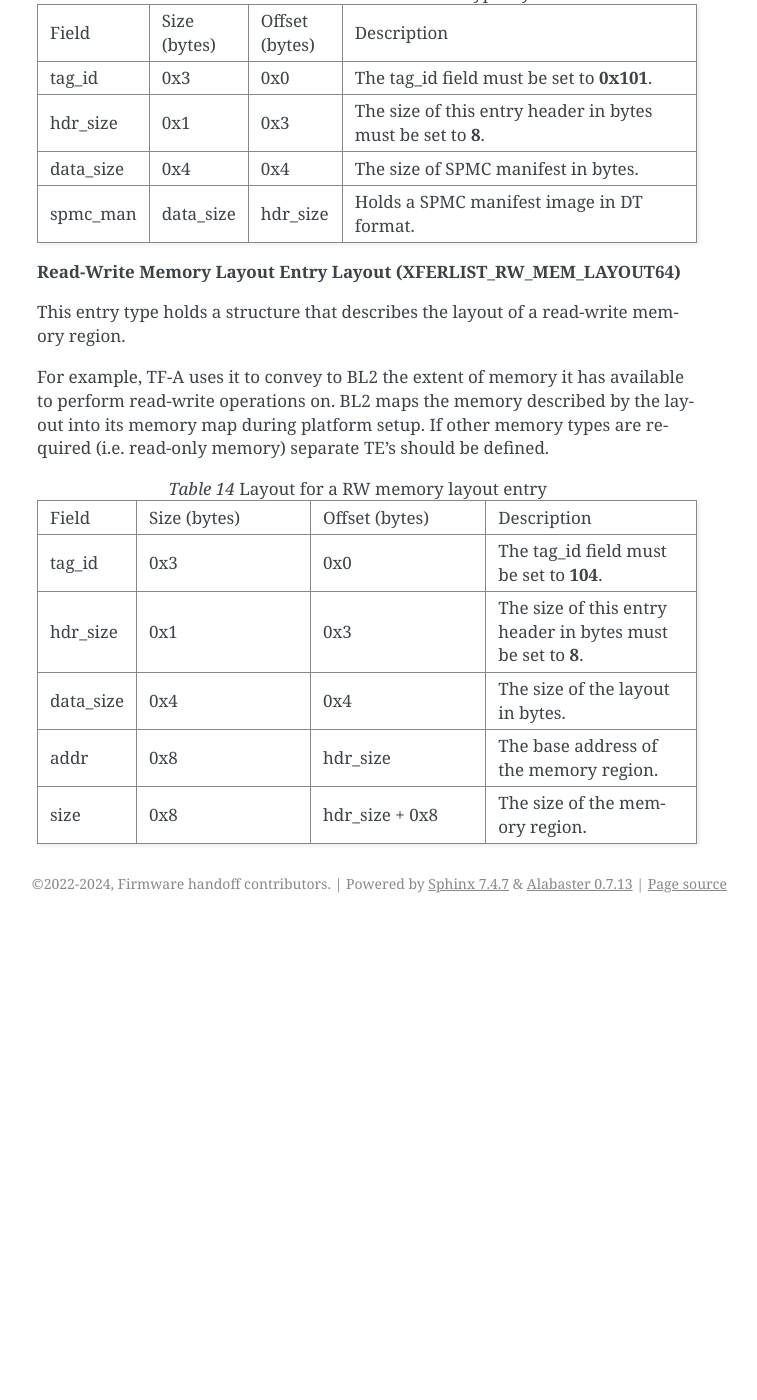
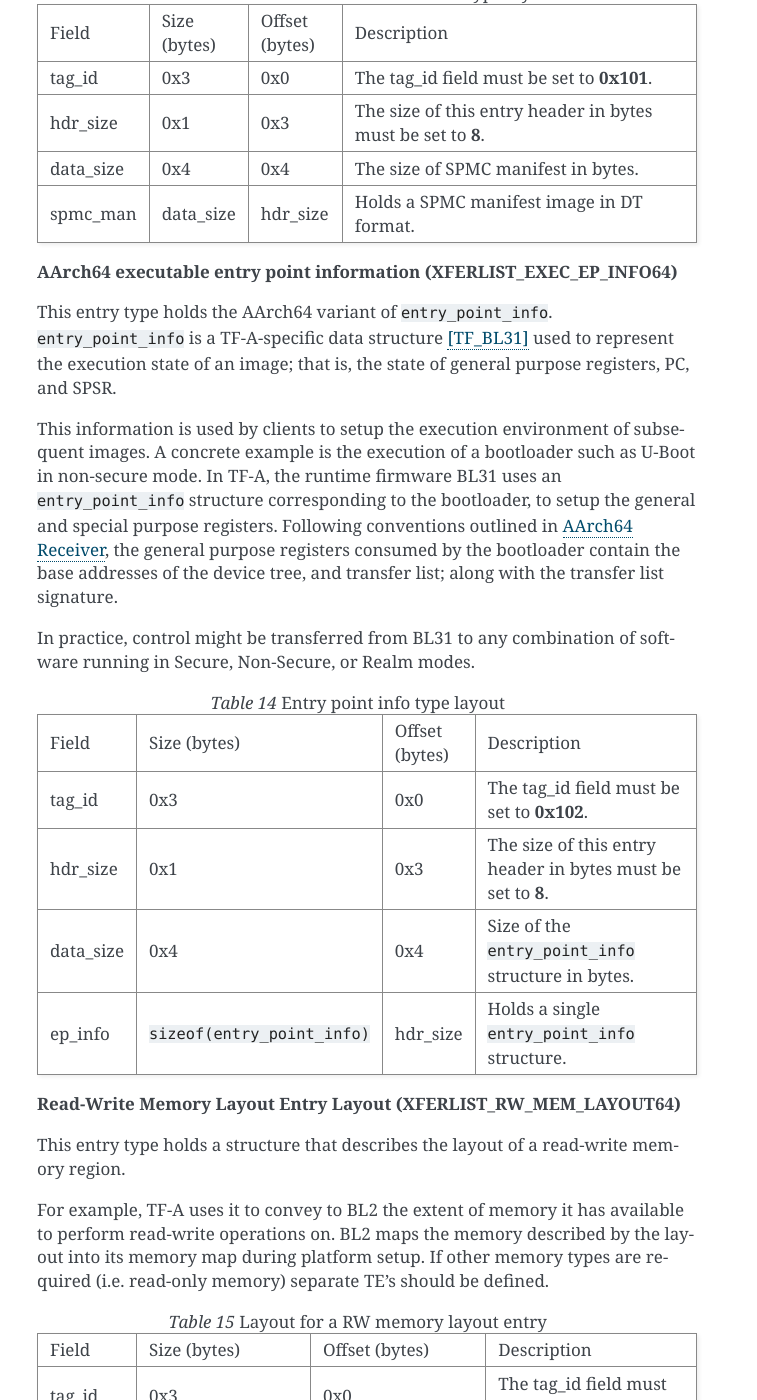
Before and after one commit to FirmwareHandoff/firmware_handoff, a Sphinx documentation site: the page built from source/transfer_list.rst, in a window 1280 px wide and 1400 px high, scrolled down 15838 px. Shown: the whole window, without its empty margins (383-1140 px from the left). Built offline with Sphinx 7.4.7, drawn with Linux system fonts in a browser that asks for light colours; before the commit the page ends 16761 px from its top, so only the background shows below that.

Commit message:
Add executable entry point information TE type
Add a new TE entry type for executable entry point information to TF-A's
entry range. This entry type contains data about the execution state of
images (i.e. PC, SPSR values), which can be used by a consumer to
execute those images.

Signed-off-by: Harrison Mutai <harrison.mutai@arm.com>

```diff
--- a/source/references.rst
+++ b/source/references.rst
@@ -26,3 +26,5 @@ References
 .. [TFAFFAMB] TF-A Secure Partition Manager: `FF-A manifest binding to device tree <https://trustedfirmware-a.readthedocs.io/en/latest/components/ffa-manifest-binding.html>`__
 
 .. [TCG_EFI] `Trusted Computing Group EFI Protocol Specification <https://trustedcomputinggroup.org/resource/tcg-efi-protocol-specification>`__
+
+.. [TF_BL31] `Data structures used in the BL31 cold boot interface <https://trustedfirmware-a.readthedocs.io/en/latest/design/firmware-design.html#data-structures-used-in-the-bl31-cold-boot-interface>`
--- a/source/transfer_list.rst
+++ b/source/transfer_list.rst
@@ -902,6 +902,54 @@ This manifest contains the SPMC attribute node consumed by the SPMD
      - hdr_size
      - Holds a SPMC manifest image in DT format.
 
+**AArch64 executable entry point information (XFERLIST_EXEC_EP_INFO64)**
+
+This entry type holds the AArch64 variant of `entry_point_info`.
+`entry_point_info` is a TF-A-specific data structure [TF_BL31]_ used to
+represent the execution state of an image; that is, the state of general purpose
+registers, PC, and SPSR.
+
+This information is used by clients to setup the execution environment of
+subsequent images. A concrete example is the execution of a bootloader such as
+U-Boot in non-secure mode. In TF-A, the runtime firmware BL31 uses an
+`entry_point_info` structure corresponding to the bootloader, to setup the
+general and special purpose registers. Following conventions
+outlined in :ref:`aarch64_receiver`, the general purpose registers consumed
+by the bootloader contain the base addresses of the device tree, and transfer
+list; along with the transfer list signature.
+
+In practice, control might be transferred from BL31 to any combination of
+software running in Secure, Non-Secure, or Realm modes.
+
+.. _tab_entry_point_info:
+.. list-table:: Entry point info type layout
+   :widths: 2 5 2 6
+
+   * - Field
+     - Size (bytes)
+     - Offset (bytes)
+     - Description
+
+   * - tag_id
+     - 0x3
+     - 0x0
+     - The tag_id field must be set to **0x102**.
+
+   * - hdr_size
+     - 0x1
+     - 0x3
+     - |hdr_size_desc|
+
+   * - data_size
+     - 0x4
+     - 0x4
+     - Size of the `entry_point_info` structure in bytes.
+
+   * - ep_info
+     - `sizeof(entry_point_info)`
+     - hdr_size
+     - Holds a single `entry_point_info` structure.
+
 **Read-Write Memory Layout Entry Layout (XFERLIST_RW_MEM_LAYOUT64)**
 
 This entry type holds a structure that describes the layout of a read-write
```
